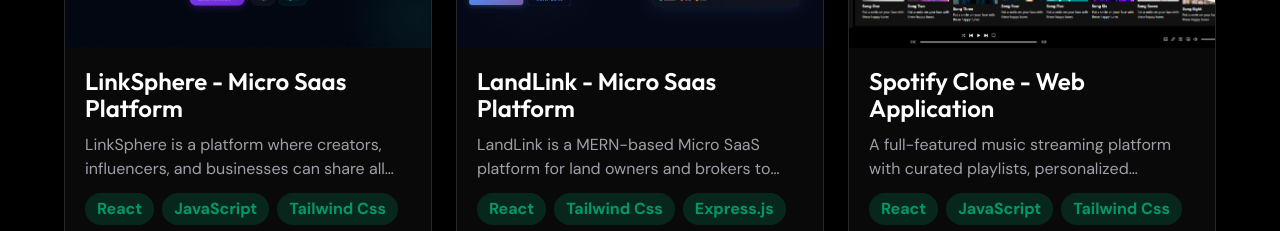
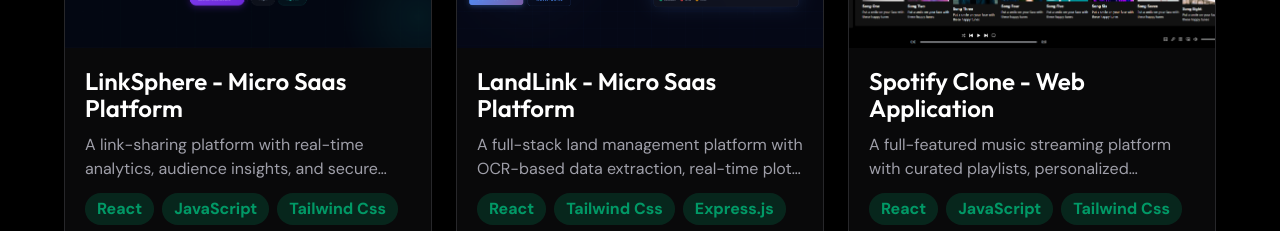
Before and after one commit to boominathan07/portfolio, a React (Vite) app: page / in a window 1280 px wide. Shown: the part 1860-2091 px from the top of the page. Built offline with nearby package versions, Linux system fonts and the light colour scheme.

Commit message:
update content

```diff
--- a/src/components/Projects.tsx
+++ b/src/components/Projects.tsx
@@ -63,7 +63,8 @@
               {/* {content} */}
               <div className="p-5 space-y-3 overflow-hidden">
                 <h3 className="section-title text-xl min-h-[35px] group-hover:text-emerald-600">{item.title}</h3>
-                <p className="line-clamp-2 hover:line-clamp-none">{item.text}</p>
+                <p className="md:line-clamp-2 md:hover:line-clamp-none">{item.text}</p>
+
                 {/* {tags} */}
                 <div className="flex  gap-2 flex-wrap">
                   {item.tags.map((tag, index) => (
--- a/src/constant/data.js
+++ b/src/constant/data.js
@@ -198,7 +198,7 @@
     id: 1,
     img: "/images/LinkshperePic.png",
     title: "LinkSphere - Micro Saas Platform",
-    text: "LinkSphere is a platform where creators, influencers, and businesses can share all their links in one page, along with analytics to track performance and audience insights to understand their followers.",
+    text: "A link-sharing platform with real-time analytics, audience insights, and secure authentication using JWT and Google OAuth.",
     tags: ["React", "JavaScript", "Tailwind Css","Node.js","Express.js","Mongodb"],
     git: "https://github.com/boominathan07/-LinkSphere.git",
     live:"https://linksphere-alpha.vercel.app/"
@@ -207,7 +207,7 @@
     id: 2,
     img: "/images/LandLink.png",
     title: "LandLink - Micro Saas Platform",
-    text: "LandLink is a MERN-based Micro SaaS platform for land owners and brokers to manage plot sales with layout upload, interactive plot (OCR-based) mapping, booking, commission tracking, real-time updates, and role-based dashboards.",
+    text:"A full-stack land management platform with OCR-based data extraction, real-time plot tracking, and secure role-based access control.",
     tags: ["React", "Tailwind Css","Express.js","Mongodb","OpenCV", "PaddleOCR","Cloudinary"],
     git: "https://github.com/boominathan07/landlink-platform",
     live:"https://landlink-platform.vercel.app/"
```
